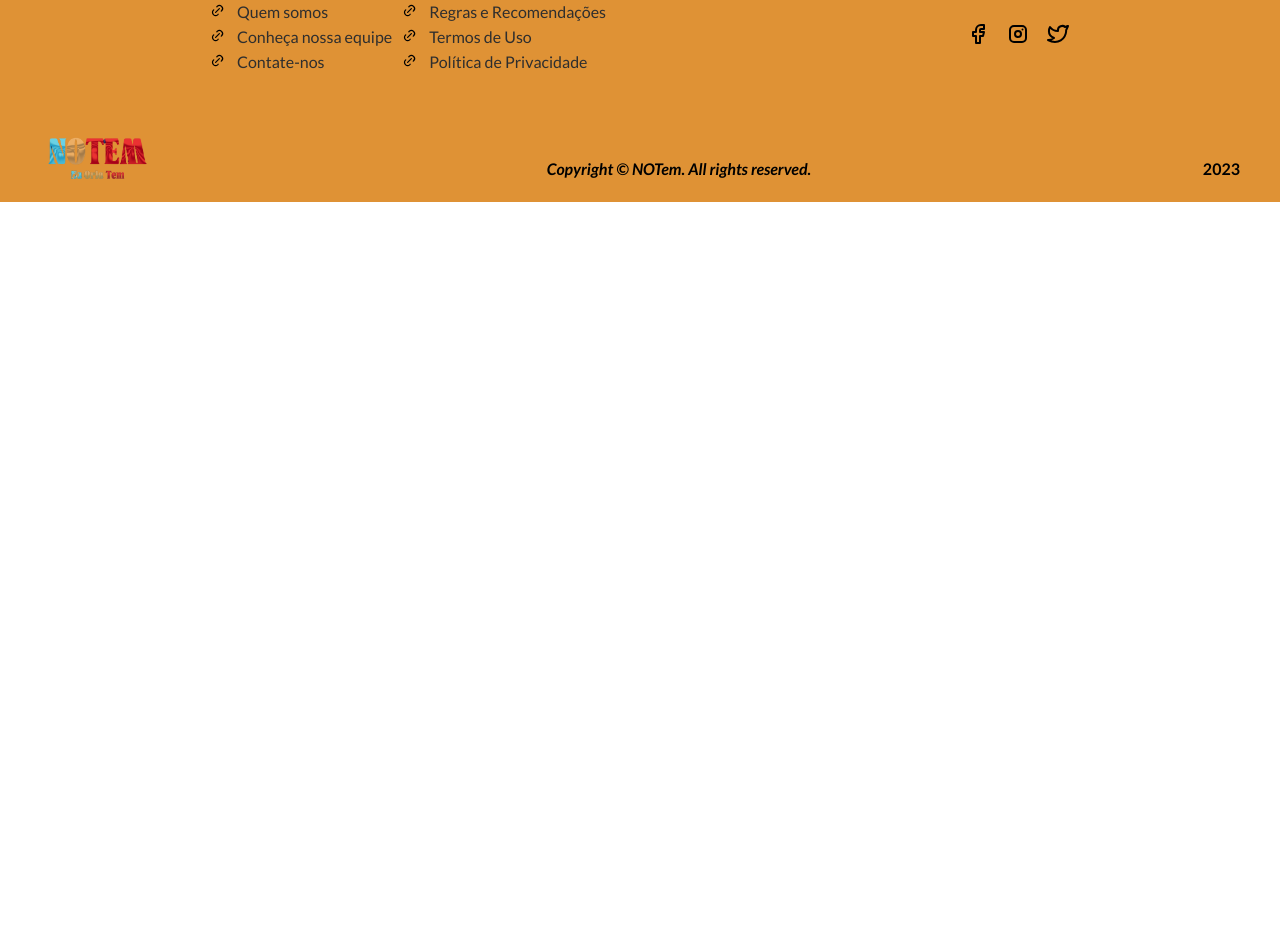
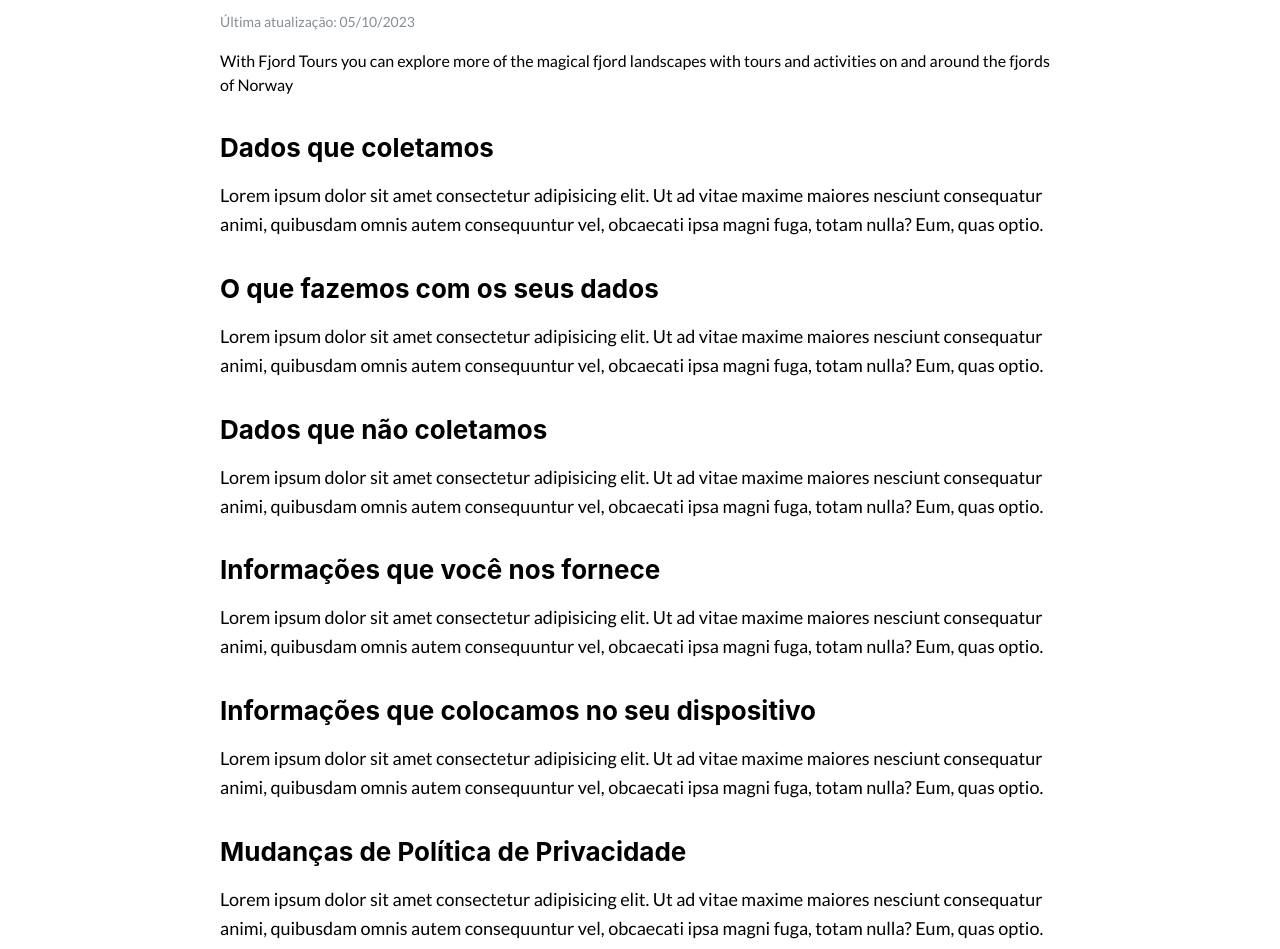
Before and after one commit to bruno-calasans-ifpe/project-notem-client, a React (Vite) app: page /about/privacy in a window 1280 px wide. Shown: the part 283-1232 px from the top of the page. Before the commit the page ends 800 px from the top, so only its background shows below. Built offline with nearby package versions, Linux system fonts and the light colour scheme.

Commit message:
create privacy policy tab

```diff
--- a/src/App.tsx
+++ b/src/App.tsx
@@ -15,6 +15,7 @@ import AboutUs from './view/About/AboutUs/AboutUs'
 import Team from './view/About/Team/Team'
 import RulesRecommendations from './view/About/RulesRecommendations/RulesRecommendations'
 import Terms from './view/About/Terms/Terms'
+import PrivacyPolicy from './view/About/Privacy/Privacy'
 
 function App() {
   return (
@@ -45,6 +46,11 @@ function App() {
               path="terms"
               element={<Terms />}
             />
+
+            <Route
+              path="privacy"
+              element={<PrivacyPolicy />}
+            />
           </Route>
         </Routes>
       </Main>
--- /dev/null
+++ b/src/view/About/Privacy/Privacy.tsx
@@ -0,0 +1,74 @@
+import { Divider, Group, Text, Title } from '@mantine/core'
+import Section from '../../../components/Section/Section'
+
+function privacy() {
+  return (
+    <Section
+      title="Política de Privacidade"
+      titleColor="black"
+    >
+      <Text
+        size="sm"
+        c="dimmed"
+      >
+        Última atualização: 05/10/2023
+      </Text>
+      <Text mt="md">
+        <Text>
+          With Fjord Tours you can explore more of the magical fjord landscapes with tours and activities on and around
+          the fjords of Norway
+        </Text>
+      </Text>
+
+      <Group mt="xl">
+        <Title order={2}>Dados que coletamos</Title>
+        <Text size="lg">
+          Lorem ipsum dolor sit amet consectetur adipisicing elit. Ut ad vitae maxime maiores nesciunt consequatur
+          animi, quibusdam omnis autem consequuntur vel, obcaecati ipsa magni fuga, totam nulla? Eum, quas optio.
+        </Text>
+      </Group>
+
+      <Group mt="xl">
+        <Title order={2}>O que fazemos com os seus dados</Title>
+        <Text size="lg">
+          Lorem ipsum dolor sit amet consectetur adipisicing elit. Ut ad vitae maxime maiores nesciunt consequatur
+          animi, quibusdam omnis autem consequuntur vel, obcaecati ipsa magni fuga, totam nulla? Eum, quas optio.
+        </Text>
+      </Group>
+
+      <Group mt="xl">
+        <Title order={2}>Dados que não coletamos</Title>
+        <Text size="lg">
+          Lorem ipsum dolor sit amet consectetur adipisicing elit. Ut ad vitae maxime maiores nesciunt consequatur
+          animi, quibusdam omnis autem consequuntur vel, obcaecati ipsa magni fuga, totam nulla? Eum, quas optio.
+        </Text>
+      </Group>
+
+      <Group mt="xl">
+        <Title order={2}>Informações que você nos fornece</Title>
+        <Text size="lg">
+          Lorem ipsum dolor sit amet consectetur adipisicing elit. Ut ad vitae maxime maiores nesciunt consequatur
+          animi, quibusdam omnis autem consequuntur vel, obcaecati ipsa magni fuga, totam nulla? Eum, quas optio.
+        </Text>
+      </Group>
+
+      <Group mt="xl">
+        <Title order={2}>Informações que colocamos no seu dispositivo</Title>
+        <Text size="lg">
+          Lorem ipsum dolor sit amet consectetur adipisicing elit. Ut ad vitae maxime maiores nesciunt consequatur
+          animi, quibusdam omnis autem consequuntur vel, obcaecati ipsa magni fuga, totam nulla? Eum, quas optio.
+        </Text>
+      </Group>
+
+      <Group mt="xl">
+        <Title order={2}>Mudanças de Política de Privacidade</Title>
+        <Text size="lg">
+          Lorem ipsum dolor sit amet consectetur adipisicing elit. Ut ad vitae maxime maiores nesciunt consequatur
+          animi, quibusdam omnis autem consequuntur vel, obcaecati ipsa magni fuga, totam nulla? Eum, quas optio.
+        </Text>
+      </Group>
+    </Section>
+  )
+}
+
+export default privacy
```
